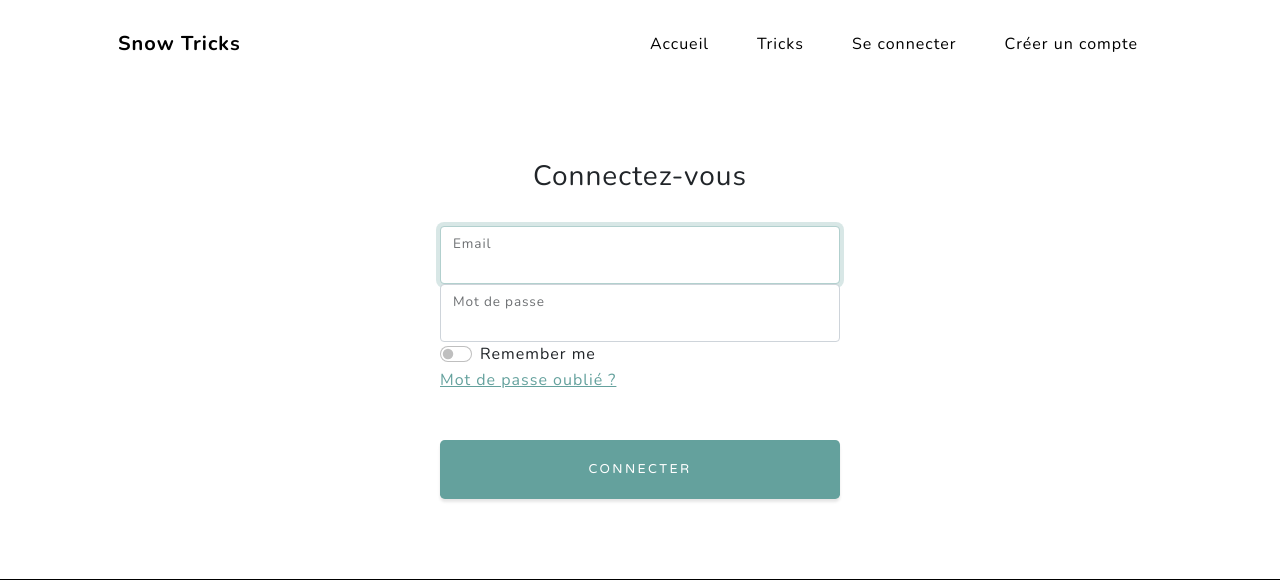
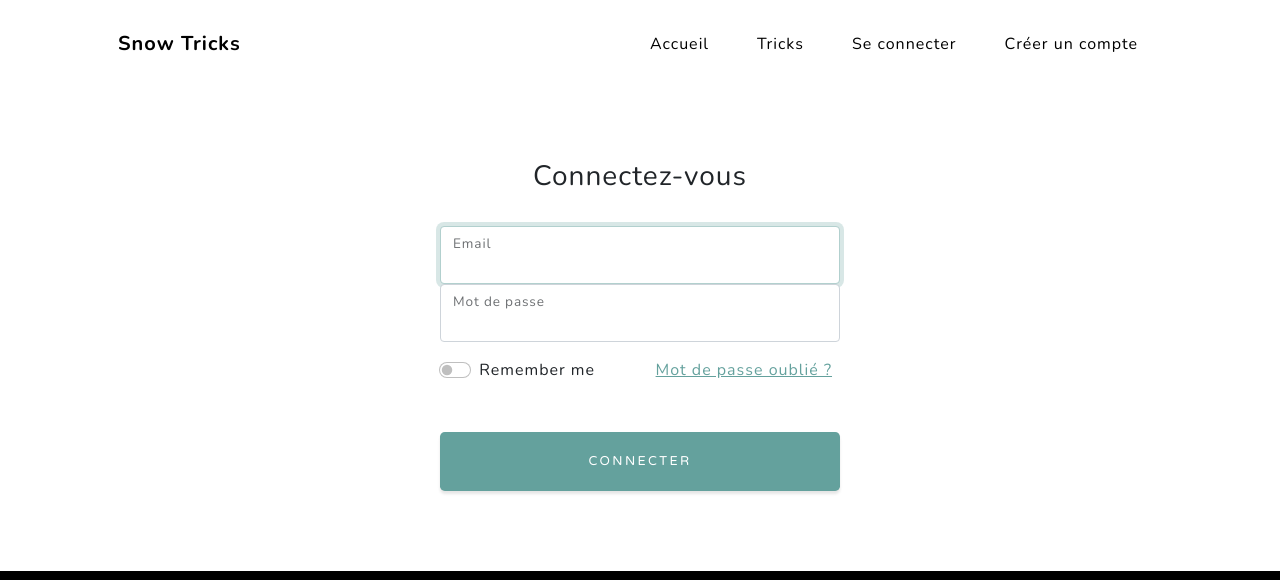
Before and after one commit to qwang94/SnowTricks, a Symfony app: template templates/security/login.html.twig in a window 1280 px wide. Shown: the top 580 px of the page. Run offline with Twig, Linux system fonts and the light colour scheme; the template is opened without the code that fills it, so the values that code supplies are empty; some libraries are stand-ins or nearby versions.

Commit message:
update navbar

```diff
--- a/src/Security/LoginAuthenticator.php
+++ b/src/Security/LoginAuthenticator.php
@@ -50,8 +50,7 @@ class LoginAuthenticator extends AbstractLoginFormAuthenticator
             return new RedirectResponse($targetPath);
         }
 
-        // For example:
-        //return new RedirectResponse($this->urlGenerator->generate('some_route'));
+        return new RedirectResponse($this->urlGenerator->generate('home'));
         throw new \Exception('TODO: provide a valid redirect inside '.__FILE__);
     }
 
--- a/templates/partials/header.html.twig
+++ b/templates/partials/header.html.twig
@@ -9,8 +9,12 @@
           <ul class="navbar-nav ms-auto">
               <li class="nav-item"><a class="nav-link" href="#">Accueil</a></li>
               <li class="nav-item"><a class="nav-link" href="#">Tricks</a></li>
-              <li class="nav-item"><a class="nav-link" href="#">Se connecter</a></li>
-              <li class="nav-item"><a class="nav-link" href="#">Créer un compte</a></li>
+              {% if app.user %}
+                <li class="nav-item"><a class="nav-link" href="{{ path('app_logout') }}">Se déconnecter</a></li>
+              {% else %}
+                <li class="nav-item"><a class="nav-link" href="{{ path('app_login') }}">Se connecter</a></li>
+                <li class="nav-item"><a class="nav-link" href="{{ path('app_register') }}">Créer un compte</a></li>
+              {% endif %}
           </ul>
       </div>
   </div>
--- a/templates/registration/register.html.twig
+++ b/templates/registration/register.html.twig
@@ -2,7 +2,7 @@
 
 {% block title %}Register{% endblock %}
 {% block stylesheets %}
-  <link rel="stylesheet" href="assets/css/signin.css">
+  <link rel="stylesheet" href="assets/css/security.css">
 {% endblock %}
 
 {% block body %}
--- a/templates/security/login.html.twig
+++ b/templates/security/login.html.twig
@@ -2,7 +2,7 @@
 
 {% block title %}Log in!{% endblock %}
 {% block stylesheets %}
-  <link rel="stylesheet" href="assets/css/signin.css">
+  <link rel="stylesheet" href="assets/css/security.css">
 {% endblock %}
 {% block body %}
 <div class="d-flex justify-content-center form-signin">
@@ -36,14 +36,18 @@
           Uncomment this section and add a remember_me option below your firewall to activate remember me functionality.
           See https://symfony.com/doc/current/security/remember_me.html
       #}
-          <div class="mb3">
-            <div class="form-check form-switch">
+          <div class="mb3 row login-footer">
+
+            <div class="form-check form-switch col-sm remember-div">
               <input type="checkbox" name="_remember_me" class="form-check-input">
               <label class="checkbox-switch form-check-label" for="_remember_me">
                     Remember me
               </label>
             </div>
-            <a href="#" class="float-right">Mot de passe oublié ?</a>
+            <div class="col-sm">
+            <a href="#" class="float-right psw-forgot">Mot de passe oublié ?</a>
+            </div>
+
           </div>
 
 
```
Also changed, not shown: public/assets/css/security.css.
